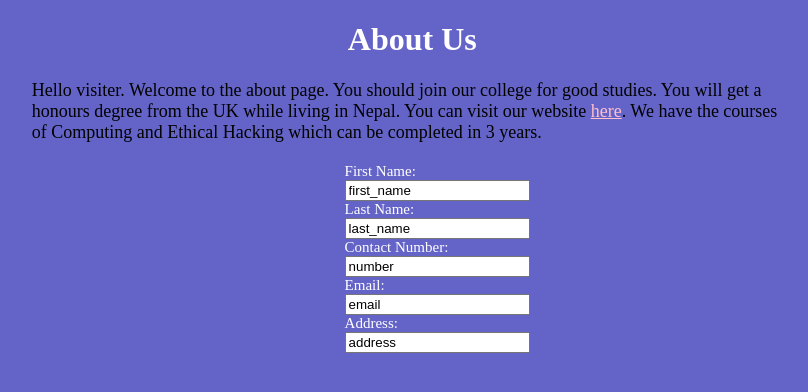
After one commit to manjul000/220195_Manjul_Dahal, a PHP site: page /aboutus.html in a window 1280 px wide. The commit adds this page. Shown: the top 392 px of the page, without its empty margins (229-1037 px from the left). Run offline with PHP 8.4, Linux system fonts and the light colour scheme.

Commit message:
About us Page

```diff
--- /dev/null
+++ b/aboutus.html
@@ -0,0 +1,73 @@
+<!DOCTYPE html>
+<html lang="en">
+<head>
+    <meta charset="UTF-8">
+    <meta http-equiv="X-UA-Compatible" content="IE=edge">
+    <meta name="viewport" content="width=device-width, initial-scale=1.0">
+    <title>About</title>
+    <style>
+        body {
+            background-color: rgb(100, 100, 200);
+        }
+
+        h1 {
+            padding-left: 45%;
+            color: white;
+        }
+
+        p {
+            margin: 10px 20% 10px 20%;
+            font-size: 18px;
+        }
+
+        .form {
+            font-family: 'Times New Roman', Times, serif;
+            font-size: 15px;
+            margin: 10px 40% 10px 40%;
+            padding: 10px 20px 10px 60px;
+        }
+
+        * {
+            box-sizing: border-box;
+        }
+
+        label {
+            color: white;
+        }
+
+        ::selection {
+            color: red;
+            background-color: greenyellow;
+        }
+
+        a:link {
+            color: pink;
+        }
+
+        a:visited {
+            color: cyan;
+        }
+
+
+    </style>
+</head>
+<body>
+    <h1>About Us</h1>
+    <p>Hello visiter. Welcome to the about page. You should join our college for good studies. You will get a honours degree from the UK while living in Nepal. You can visit our website <a href="https://softwarica.edu.np/" target="_blank">here</a>. We have the courses of Computing and Ethical Hacking which can be completed in 3 years.</a></p>
+    <div class="form">
+        <form>
+            <label>First Name:</label><br>
+            <input type="text" value="first_name" placeholder="First Name"><br>
+            <label>Last Name:</label><br>
+            <input type="text" value="last_name" placeholder="Last Name"><br>
+            <label>Contact Number:</label><br>
+            <input type="tel" value="number" placeholder="Phone"><br>
+            <label>Email:</label><br>
+            <input type="email" value="email" placeholder="abc@123.com"><br>
+            <label>Address:</label><br>
+            <input type="text" value="address" placeholder="Baneshwor"><br>
+
+        </form>
+    </div>
+</body>
+</html>
```
Also changed, not shown: box-model.html (added, +27 -0 lines), external.html (+11 -0 lines), style1.css (+37 -1 lines).
